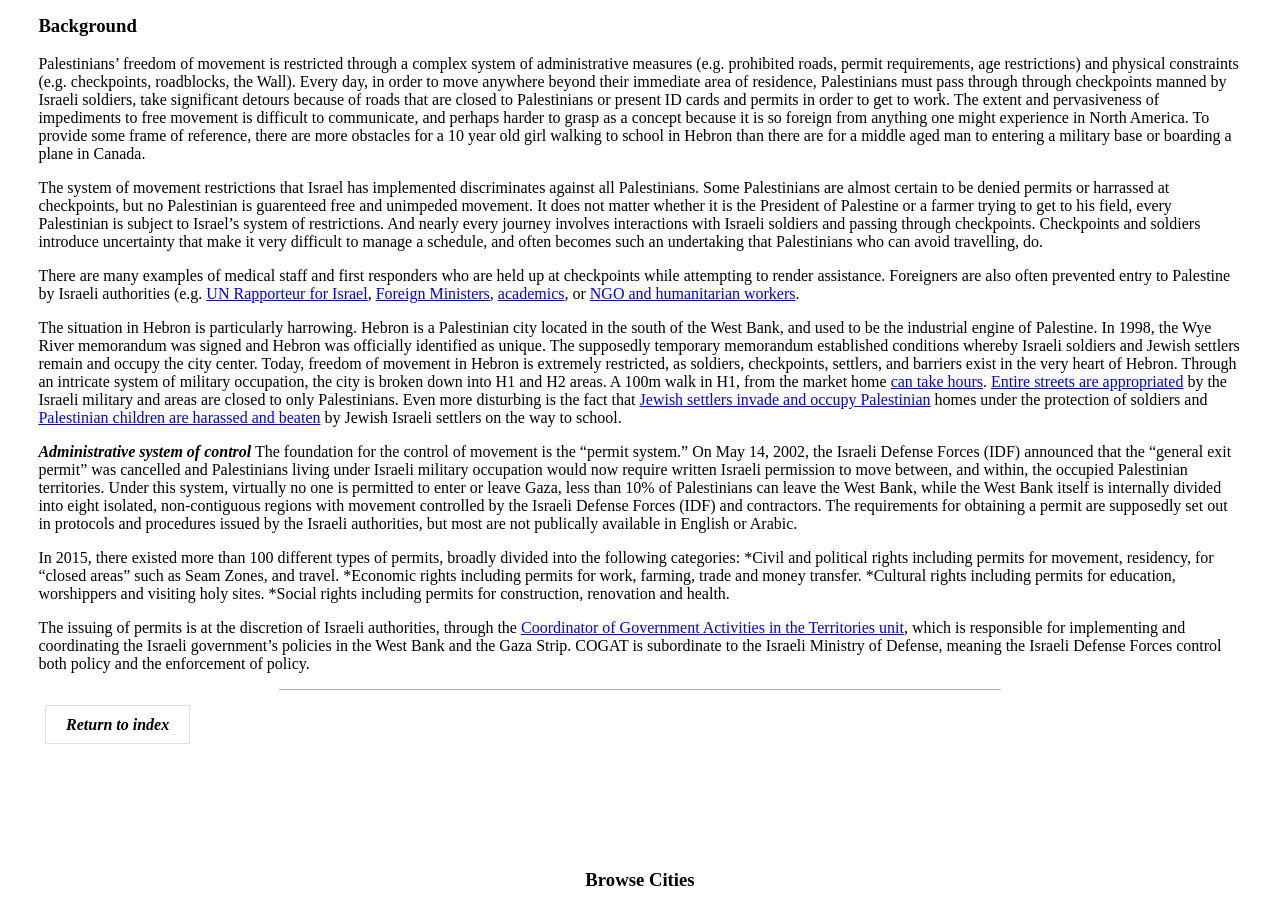
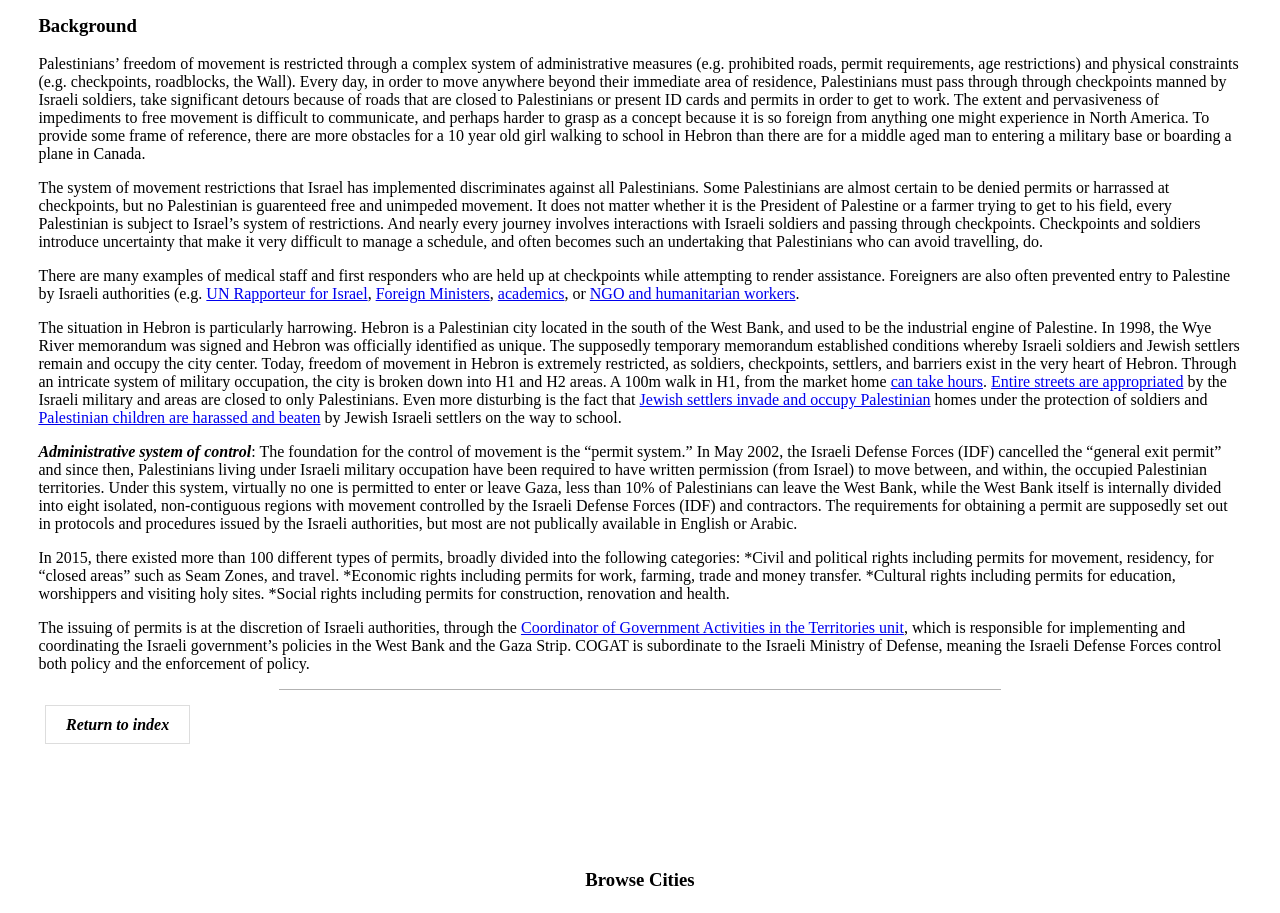
Before and after one commit to thepeopleofpalestine/thepeopleofpalestine.github.io, a Jekyll site: the page built from _cities/test.md, in a window 1280 px wide, cut to the strip 1140-2053 px from the top of the page. Built offline with Jekyll 4.4.1, drawn with Linux system fonts in a browser that asks for light colours; some web fonts are replaced.

Commit message:
Update test.md

```diff
--- a/_cities/test.md
+++ b/_cities/test.md
@@ -27,7 +27,7 @@ There are many examples of medical staff and first responders who are held up at
 
 The situation in Hebron is particularly harrowing. Hebron is a Palestinian city located in the south of the West Bank, and used to be the industrial engine of Palestine. In 1998, the Wye River memorandum was signed and Hebron was officially identified as unique. The supposedly temporary memorandum established conditions whereby Israeli soldiers and Jewish settlers remain and occupy the city center. Today, freedom of movement in Hebron is extremely restricted, as soldiers, checkpoints, settlers, and barriers exist in the very heart of Hebron. Through an intricate system of military occupation, the city is broken down into H1 and H2 areas. A 100m walk in H1, from the market home [can take hours](9https://www.youtube.com/watch?v=DP4xS_7wLyM). [Entire streets are appropriated](https://www.hebronapartheid.org/index.php?page=map) by the Israeli military and areas are closed to only Palestinians. Even more disturbing is the fact that [Jewish settlers invade and occupy Palestinian](https://palsolidarity.org/2016/02/ongoing-colonization-in-hebron-israeli-forces-prepare-the-illegal-invasion-of-palestinian-houses-by-israeli-settlers/) homes under the protection of soldiers and [Palestinian children are harassed and beaten](pdf from assets) by Jewish Israeli settlers on the way to school.
 
-**_Administrative system of control_** The foundation for the control of movement is the “permit system.” On May 14, 2002, the Israeli Defense Forces (IDF) announced that the “general exit permit” was cancelled and Palestinians living under Israeli military occupation would now require written Israeli permission to move between, and within, the occupied Palestinian territories. Under this system, virtually no one is permitted to enter or leave Gaza, less than 10% of Palestinians can leave the West Bank, while the West Bank itself is internally divided into eight isolated, non-contiguous regions with movement controlled by the Israeli Defense Forces (IDF) and contractors. The requirements for obtaining a permit are supposedly set out in protocols and procedures issued by the Israeli authorities, but most are not publically available in English or Arabic.
+**_Administrative system of control_**: The foundation for the control of movement is the “permit system.” In May 2002, the Israeli Defense Forces (IDF) cancelled the “general exit permit” and since then, Palestinians living under Israeli military occupation have been required to have written permission (from Israel) to move between, and within, the occupied Palestinian territories. Under this system, virtually no one is permitted to enter or leave Gaza, less than 10% of Palestinians can leave the West Bank, while the West Bank itself is internally divided into eight isolated, non-contiguous regions with movement controlled by the Israeli Defense Forces (IDF) and contractors. The requirements for obtaining a permit are supposedly set out in protocols and procedures issued by the Israeli authorities, but most are not publically available in English or Arabic.
 
 In 2015, there existed more than 100 different types of permits, broadly divided into the following categories:
 *Civil and political rights including permits for movement, residency, for “closed areas” such as Seam Zones, and travel.
```
